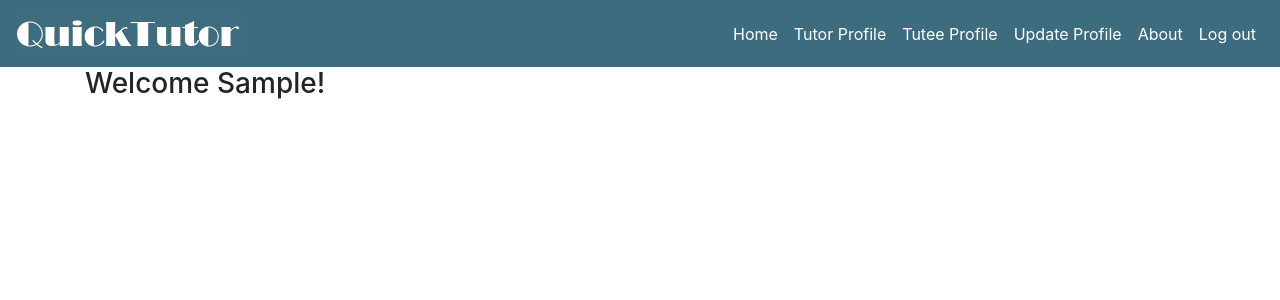
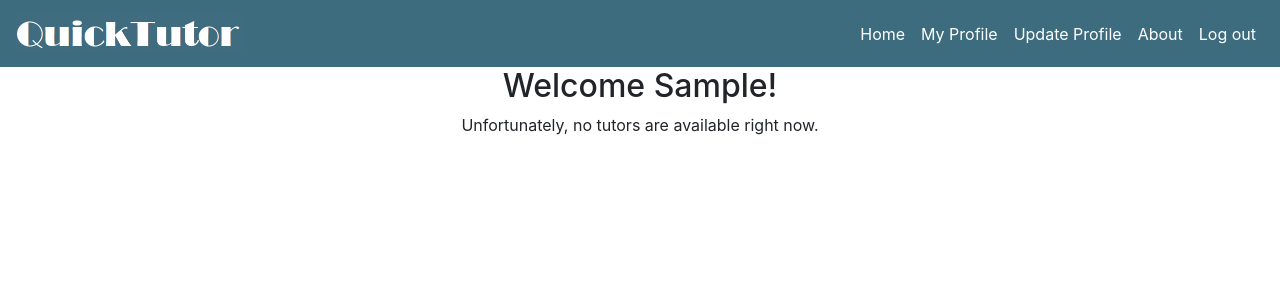
Before and after one commit to belengrimaldi/CS3240-QuickTutor, a Django app: page / in a window 1280 px wide. Shown: the top 300 px of the page. Run offline with Django 3.2, Linux system fonts and the light colour scheme; the visitor is signed in with stand-in values (Sample User, id 1); data comes from the database, SQL or seed files in the repository; some libraries are stand-ins or nearby versions.

Commit message:
list based on status, one page for profile

```diff
--- a/user/forms.py
+++ b/user/forms.py
@@ -13,4 +13,4 @@ class UserForm(forms.ModelForm):
 class ProfileUpdateForm(forms.ModelForm):
     class Meta:
         model = Profile
-        fields = ('bio','location', 'year', 'classes_taken', 'help_needed', 'image')
+        fields = ('bio','location', 'year', 'classes_taken', 'help_needed', 'image', 'activeTutor')
--- a/user/models.py
+++ b/user/models.py
@@ -14,6 +14,8 @@ class Profile(models.Model):
     classes_taken = models.TextField(max_length=400, blank=True)
     help_needed = models.TextField(max_length=300, blank=True)
     image = models.ImageField(default='default.jpg', upload_to='profile_pics')
+
+    activeTutor = models.BooleanField(default=False)
 
     def __str__(self):
             return f'{self.user.username} Profile'
--- /dev/null
+++ b/user/static/user/home.css
@@ -0,0 +1,7 @@
+.row {
+    text-align: center;
+}
+
+.welcome {
+    margin: 1rem auto;
+}
--- a/user/templates/base.html
+++ b/user/templates/base.html
@@ -14,7 +14,7 @@
 
 
 <nav class="navbar navbar-expand-lg navbar-light">
-    <a class="navbar-brand" href="">
+    <a class="navbar-brand" href="/">
         <img src="{% static 'user/logo.png' %}" alt="QuickTutor logo" class="logo"/>
     </a>
     <button class="navbar-toggler" type="button" data-toggle="collapse" data-target="#navbarNavAltMarkup" aria-controls="navbarNavAltMarkup" aria-expanded="false" aria-label="Toggle navigation">
@@ -23,8 +23,7 @@
     <div class="collapse navbar-collapse flex-row-reverse" id="navbarNavAltMarkup">
       <div class="navbar-nav">
         <a class="nav-item nav-link" style="color:white" href="/">Home <span class="sr-only">(current)</span></a>
-        <a class="nav-item nav-link" style="color:white" href="/profile/tutor">Tutor Profile</a>
-        <a class="nav-item nav-link" style="color:white" href="/profile/tutee">Tutee Profile</a>
+        <a class="nav-item nav-link" style="color:white" href="/profile/viewprofile">My Profile</a>
         <a class="nav-item nav-link" style="color:white" href="/profile/update">Update Profile</a>
         <a class="nav-item nav-link" style="color:white" href="/about">About</a>
         <a class="nav-item nav-link" style="color:white" href="/account/logout">Log out</a></li>
--- a/user/templates/home.html
+++ b/user/templates/home.html
@@ -1,8 +1,26 @@
 {% extends 'base.html' %}
+{% load static %}
 {% block content %}
-<div class="row">
- <div class="col s12 m6 offset-m3">
-  <H3>Welcome {{ user.first_name }}!</H3>
- </div>
-</div>
-{% endblock %}
+<head>
+    <link rel="stylesheet" type="text/css" href="{% static 'user\home.css' %}">
+</head>
+
+<body>
+    <div class="row justify-content-center">
+        <div class="col-md-6">
+        {% if available_tutors %}
+        <h2 class="welcome">Welcome back, {{ user.first_name }}! </h2>
+        <h2> Here are a list of available tutors:</h2>
+        <ul>
+        {% for tutor in available_tutors %}
+            <div>{{ tutor.user }}</div>
+        {% endfor %}
+        </ul>
+    {% else %}
+        <h2>Welcome {{ user.first_name }}! </h2>
+        <p>Unfortunately, no tutors are available right now.</p>
+    {% endif %}
+    </div>
+    </div>
+    {% endblock %}
+</body>
--- a/user/templates/tut_base.html
+++ b/user/templates/profile.html
@@ -31,10 +31,12 @@
                                     <p class="list-group-item">Bio: {{ user.profile.bio }}</p>
                                     <p class="list-group-item">Location: {{ user.profile.location }}</p>
                                     <p class="list-group-item">School Year: {{ user.profile.year }}</p>
-                                    <div class="tut's">
+                                    <p class="list-group-item">Classes I Need Help With: {{ user.profile.help_needed }}</p>
+                                    <p class="list-group-item">Classes Taken: {{ user.profile.classes_taken }}</p>
+                                    <!-- <div class="tut's">
                                         {% block tut %}
                                         {% endblock %}
-                                    </div>
+                                    </div> -->
                                 </ul>
                             </div>
                         </div>
--- a/user/templates/tutee.html
+++ /dev/null
@@ -1,6 +0,0 @@
-{% extends 'tut_base.html' %}
-{% block tut %}
-
-<p class="list-group-item">Classes I Need Help With: {{ user.profile.help_needed }}</p>
-
-{% endblock %}
--- a/user/templates/tutor.html
+++ /dev/null
@@ -1,6 +0,0 @@
-{% extends 'tut_base.html' %}
-{% block tut %}
-
-<p class="list-group-item">Classes Taken: {{ user.profile.classes_taken }}</p>
-
-{% endblock %}
--- a/user/urls.py
+++ b/user/urls.py
@@ -3,8 +3,7 @@ from . import views
 
 urlpatterns = [
     url(r'^$', views.Home),
-    url(r'^profile/update', views.Profile),
-    url(r'^profile/tutor', views.Tutor),
-    url(r'^profile/tutee', views.Tutee),
+    url(r'^profile/update', views.Prof),
+    url(r'^profile/viewprofile', views.SeeProfile),
     url(r'^account/logout/$', views.Logout),
 ]
--- a/user/views.py
+++ b/user/views.py
@@ -3,7 +3,8 @@ from django.core.paginator import Paginator, EmptyPage, PageNotAnInteger
 from django.contrib.auth.decorators import login_required
 from django.contrib.auth.models import User
 from django.contrib.auth import logout
-from django.http import HttpResponseRedirect
+from django.http import HttpResponseRedirect, HttpResponse
+from django.template import loader
 from django.db import transaction
 from .models import Profile
 from .forms import UserForm,ProfileUpdateForm
@@ -13,18 +14,25 @@ from django.contrib import messages
 
 @login_required
 def Home(request):
-    return render(request, 'home.html')
+    available_tutors = Profile.objects.filter(activeTutor=True)
+    template = loader.get_template('home.html')
+    context = {
+        'available_tutors': available_tutors,
+    }
+    return HttpResponse(template.render(context, request))
+
+    # return render(request, 'home.html')
 
 @login_required
-def Tutor(request):
-    return render(request, 'tutor.html')
+def SeeProfile(request):
+    return render(request, 'profile.html')
+
+# @login_required
+# def Tutee(request):
+#     return render(request, 'tutee.html')
 
 @login_required
-def Tutee(request):
-    return render(request, 'tutee.html')
-
-@login_required
-def Profile(request):
+def Prof(request):
     if request.method == 'POST':
         u_form = UserForm(request.POST, instance=request.user)
         p_form = ProfileUpdateForm(request.POST,
```
Also changed, not shown: media/profile_pics/default.jpg (deleted), user/migrations/0004_auto_20200304_0930.py (added).
